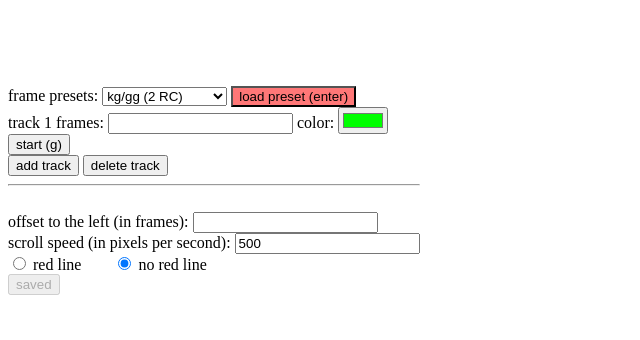
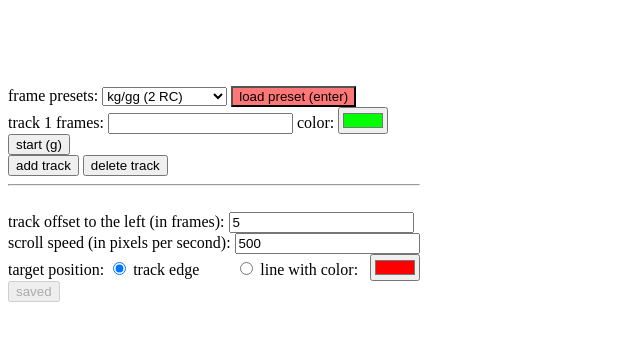
Before and after one commit to graftss/tcbfl, a plain HTML site: page index.html in a window 1280 px wide. Shown: the whole page, without its empty margins (0-640 px from the left). Drawn offline with Linux system fonts and the light colour scheme.

Commit message:
fix bugs, add target line color

```diff
--- a/index.html
+++ b/index.html
@@ -54,12 +54,17 @@
     </div>
 
     <div id="settings">
-      offset to the left (in frames): <input id="offset" type="number"><br>
+      track offset to the left (in frames): <input id="offset" type="number" value=5><br>
       scroll speed (in pixels per second): <input id="scrollSpeed" type="number" value="500"><br>
+      target position:
+      <input id="noGutter" type="radio" name="gutter" value="noGutter" checked>
+        <label for="noGutter">track edge</label>
+        &nbsp;&nbsp;&nbsp;&nbsp;&nbsp;&nbsp;&nbsp;
       <input id="gutter" type="radio" name="gutter" value="gutter">
-        <label for="gutter">red line</label>&nbsp;&nbsp;&nbsp;&nbsp;&nbsp;&nbsp;&nbsp;
-      <input id="noGutter" type="radio" name="gutter" value="noGutter" checked>
-        <label for="noGutter">no red line</label><br>
+        <label for="gutter">line with color:</label>
+        &nbsp;
+      <input id="gutterColor" type="color" value="#ff0000">
+      <br>
       <input id="saveSettings" type="button" disabled value="saved"><br>
     </div>
 
--- a/index.js
+++ b/index.js
@@ -92,6 +92,7 @@ class Form {
       scrollSpeed: document.getElementById('scrollSpeed'),
       gutter: document.getElementById('gutter'),
       noGutter: document.getElementById('noGutter'),
+      gutterColor: document.getElementById('gutterColor'),
     };
 
     this.elements.settings.onchange = this.markSettingsDirty.bind(this);
@@ -241,6 +242,8 @@ class Form {
 
     this.elements.gutter.checked = values.gutter === true;
     this.elements.noGutter.checked = values.gutter !== true;
+
+    if (values.gutterColor !== undefined) this.elements.gutterColor.value = values.gutterColor;
   }
 
   getPersistedValues() {
@@ -248,6 +251,7 @@ class Form {
       offset: this.elements.offset.value,
       scrollSpeed: this.elements.scrollSpeed.value,
       gutter: this.elements.gutter.checked,
+      gutterColor: this.elements.gutterColor.value,
     };
   }
 
@@ -263,6 +267,7 @@ class Form {
       offset: parseFloat(this.elements.offset.value) / GAME_FPS,
       scrollSpeed: parseFloat(this.elements.scrollSpeed.value),
       gutter: this.elements.gutter.checked,
+      gutterColor: this.elements.gutterColor.value,
     };
   }
 }
@@ -306,6 +311,7 @@ class Track {
     this.setVisibility(true);
 
     this.note.style.backgroundColor = color;
+    this.target.style.borderLeftColor = this.config.gutterColor;
 
     this.t = 0;
     this.scrollSpeed = scrollSpeed;
@@ -338,7 +344,7 @@ class Track {
     this.culler.remove();
     this.frame.remove();
     this.note.remove();
-    this.culler.remove();
+    if (this.target) this.target.remove();
   }
 
   draw() {
```
